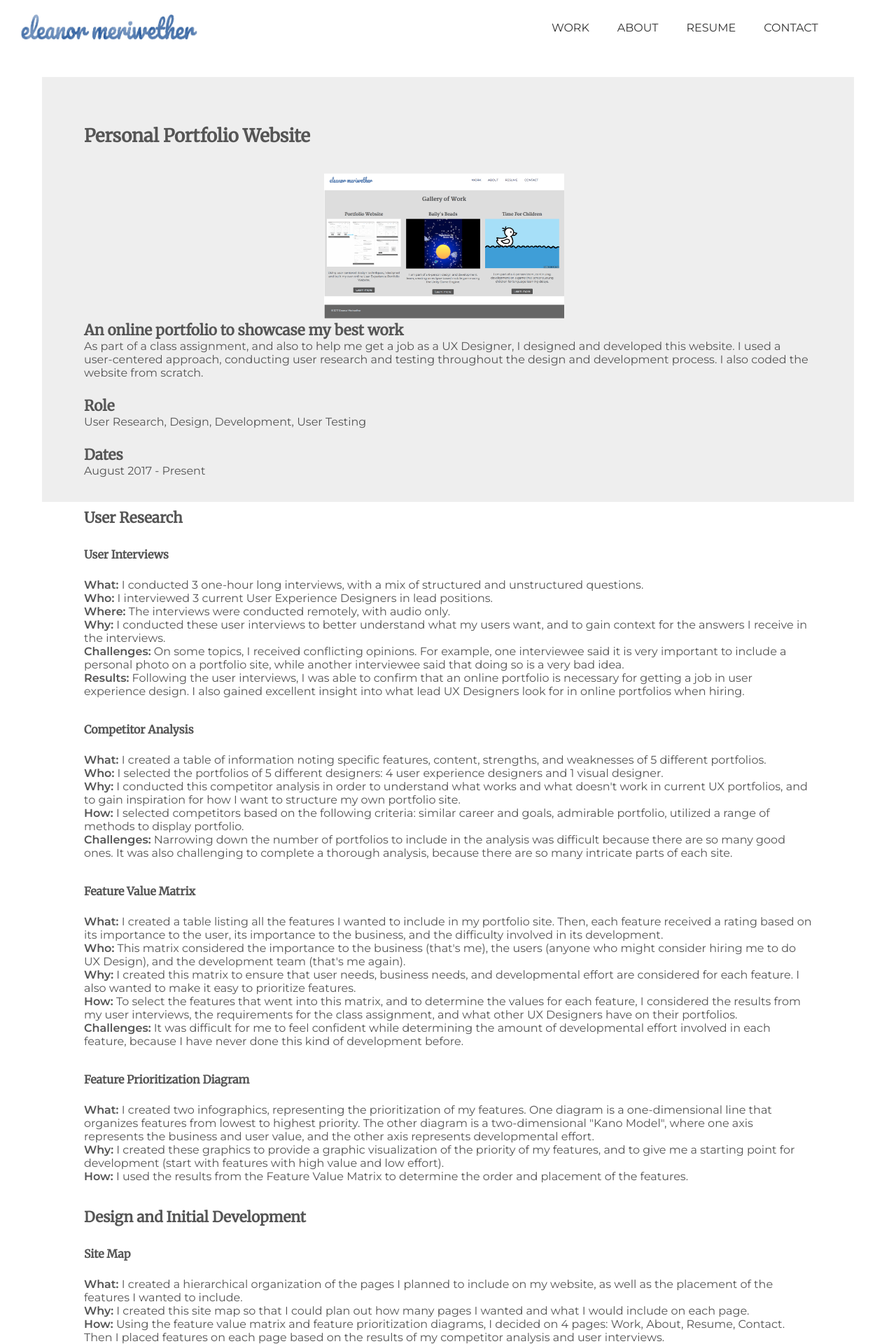
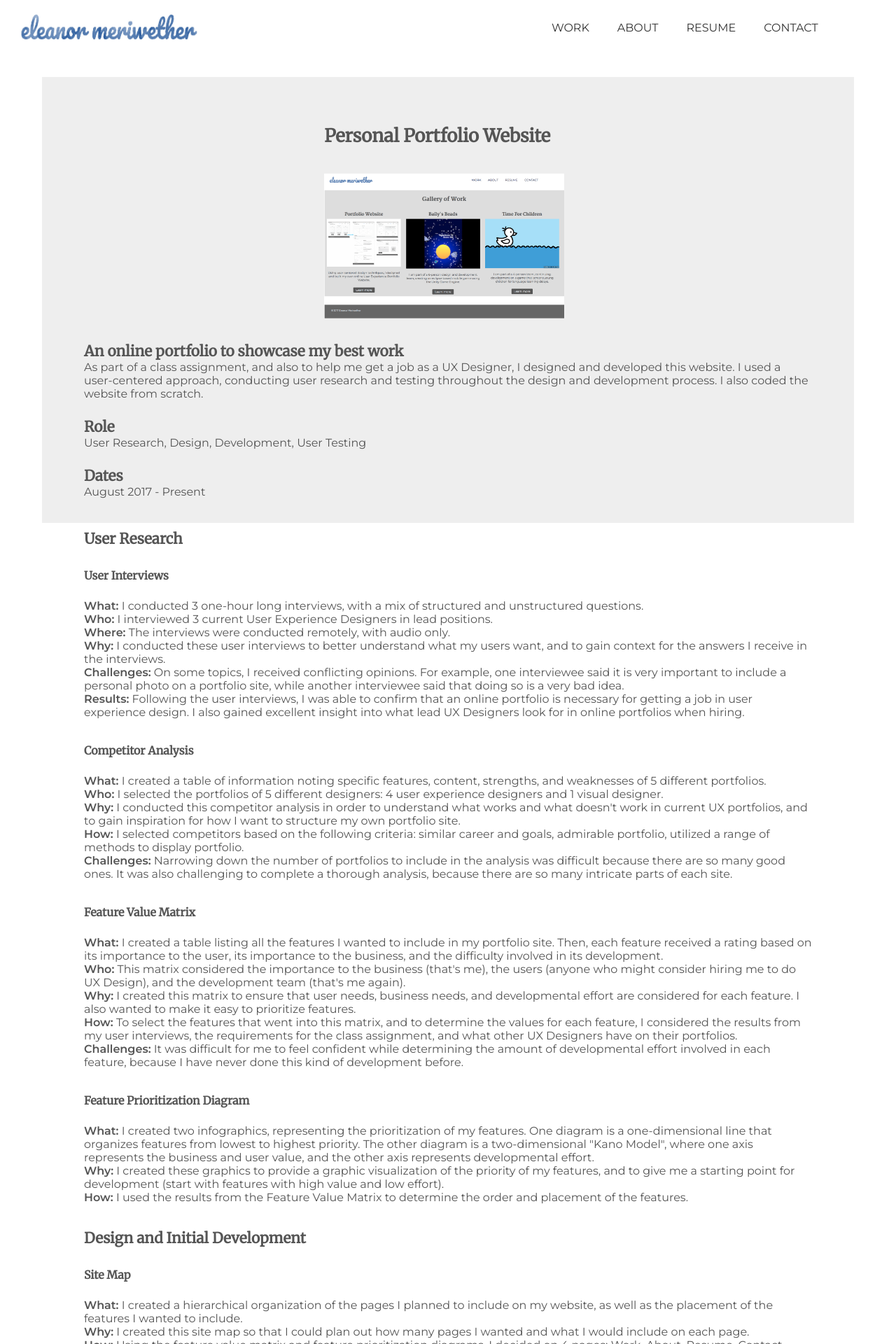
Before and after one commit to emeriwether/emeriwether.github.io, a Jekyll site: the page built from project1.html, in a window 1280 px wide. Shown: the top 1920 px of the page at 70% size. Built offline with Jekyll 4.4.1, drawn with Linux system fonts in a browser that asks for light colours.

Commit message:
try to center header title and img

```diff
--- a/css/styles.css
+++ b/css/styles.css
@@ -143,10 +143,10 @@
 
 
 article.PortfolioWebsite header { background-color: #eee; display: inline-block; padding: 10px 60px; height: 100%;}
-article.PortfolioWebsite header h2 { margin-top: 60px; margin-bottom: 40px; }
+article.PortfolioWebsite header h2 { margin-top: 60px; margin-bottom: 40px;  margin-left: 33%; }
 article.PortfolioWebsite header h3 { margin-bottom: 0; }
 article.PortfolioWebsite header p { margin-bottom: 25px; }
-article.PortfolioWebsite header img { width: 33%; margin-left: 33%; }
+article.PortfolioWebsite header img { width: 33%; margin-left: 33%; margin-bottom: 30px; }
 article.PortfolioWebsite p span { font-weight: 600; }
 
 
```
